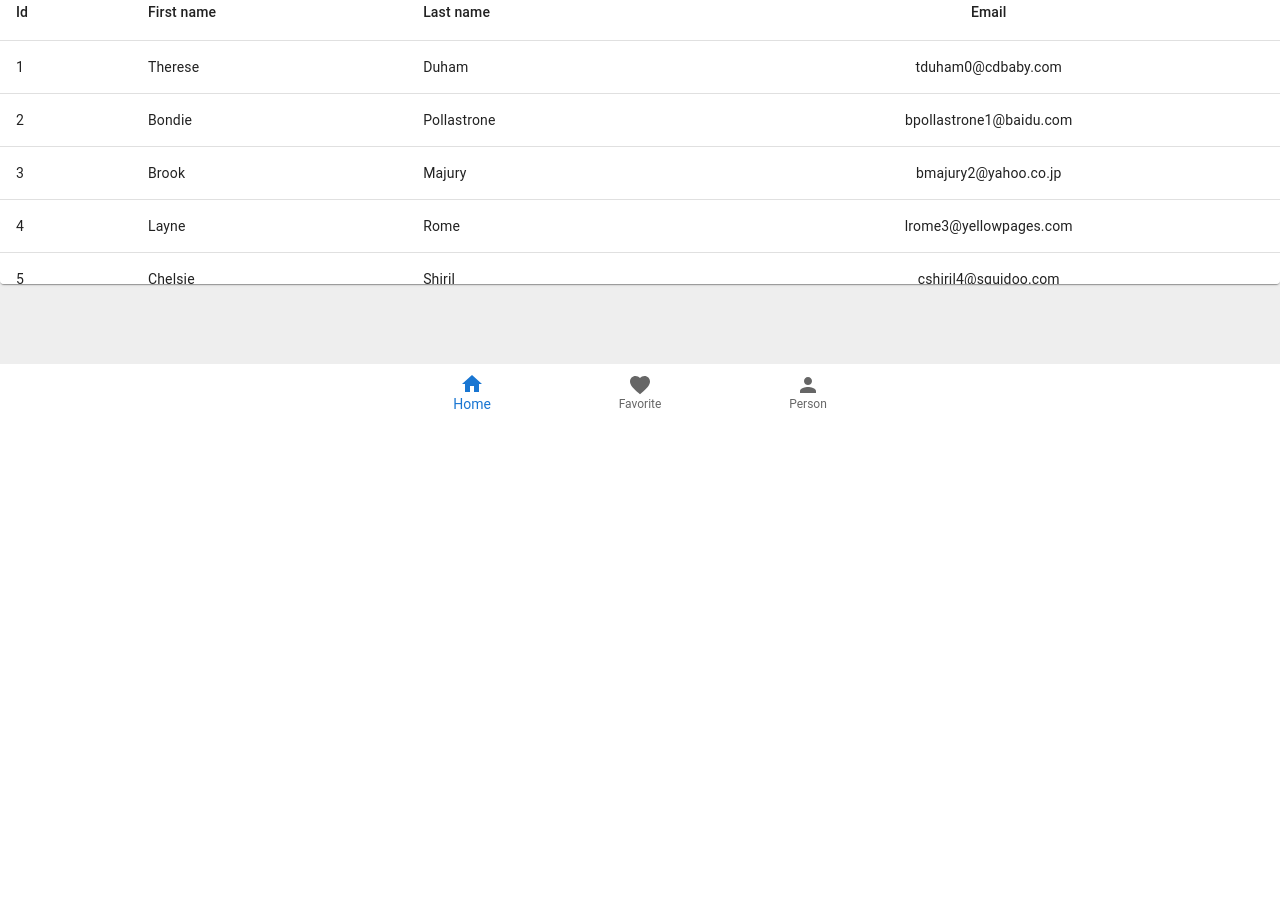
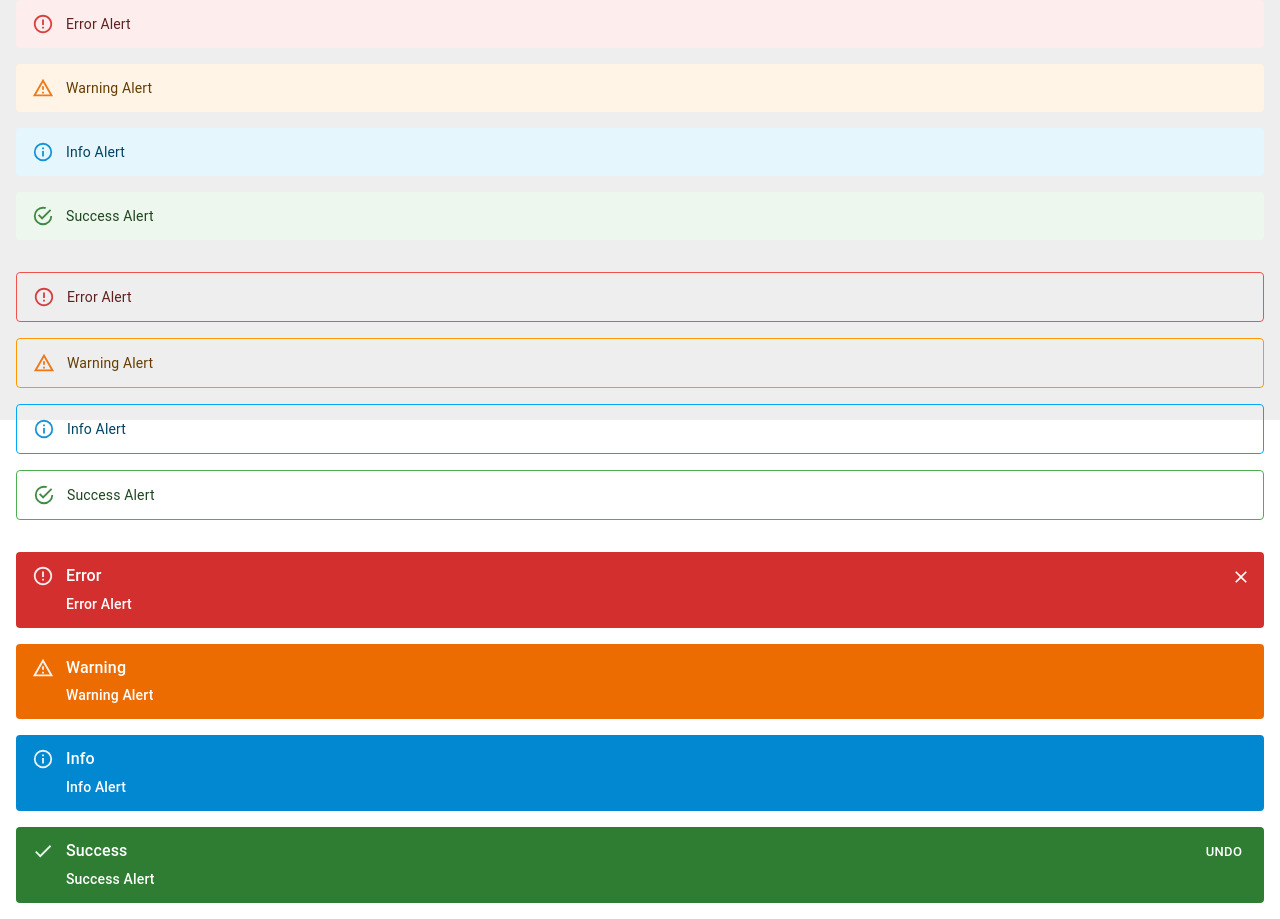
Before and after one commit to SantoshReddyBujala/Reactwebtype, a React (Create React App) app: page / in a window 1280 px wide. Shown: the part 380-1299 px from the top of the page. Before the commit the page ends 800 px from the top, so only its background shows below. Built offline with nearby package versions, Linux system fonts and the light colour scheme; a web font is replaced by a local one.

Commit message:
Alert completed

```diff
--- a/src/App.tsx
+++ b/src/App.tsx
@@ -27,6 +27,7 @@ import MuiList from "./components/MuiList";
 import MuiChips from "./components/MuiChips";
 import MuiTooltip from "./components/MuiTooltip";
 import MuiTable from "./components/MuiTable";
+import MuiAlert from "./components/MuiAlert";
 
 const App: React.FC = () => {
   return (
@@ -34,7 +35,8 @@ const App: React.FC = () => {
       <MuiMenu />
       <MuiAvatar />
       <MuiBadge />
-      <MuiTable />
+      <MuiAlert />
+      {/* <MuiTable /> */}
       {/* <MuiList /> */}
       {/* <MuiChips /> */}
       {/* <MuiTooltip /> */}
@@ -58,7 +60,7 @@ const App: React.FC = () => {
       <MuiTextField />
       <MuiButton />
       <MuiTypography /> */}
-      <MuiBottomNav />
+      {/* <MuiBottomNav /> */}
     </div>
   );
 };
--- /dev/null
+++ b/src/components/MuiAlert.tsx
@@ -0,0 +1,63 @@
+import { Alert, AlertTitle, Button, Stack } from "@mui/material";
+import React from "react";
+import CheckIcon from "@mui/icons-material/Check";
+
+const MuiAlert = () => {
+  return (
+    <>
+      <Stack spacing={2} p={2}>
+        <Alert severity="error"> Error Alert</Alert>
+        <Alert severity="warning">Warning Alert</Alert>
+        <Alert severity="info">Info Alert</Alert>
+        <Alert severity="success">Success Alert</Alert>
+      </Stack>
+      <Stack spacing={2} p={2}>
+        <Alert variant="outlined" severity="error">
+          Error Alert
+        </Alert>
+        <Alert variant="outlined" severity="warning">
+          Warning Alert
+        </Alert>
+        <Alert variant="outlined" severity="info">
+          Info Alert
+        </Alert>
+        <Alert variant="outlined" severity="success">
+          Success Alert
+        </Alert>
+      </Stack>
+      <Stack spacing={2} p={2}>
+        <Alert
+          variant="filled"
+          severity="error"
+          onClose={() => alert("Close alert")}
+        >
+          <AlertTitle>Error</AlertTitle>
+          Error Alert
+        </Alert>
+        <Alert variant="filled" severity="warning">
+          <AlertTitle>Warning</AlertTitle>
+          Warning Alert
+        </Alert>
+        <Alert variant="filled" severity="info">
+          <AlertTitle>Info</AlertTitle>
+          Info Alert
+        </Alert>
+        <Alert
+          variant="filled"
+          severity="success"
+          icon={<CheckIcon fontSize="inherit" />}
+          action={
+            <Button size="small" color="inherit">
+              UNDO
+            </Button>
+          }
+        >
+          <AlertTitle>Success</AlertTitle>
+          Success Alert
+        </Alert>
+      </Stack>
+    </>
+  );
+};
+
+export default MuiAlert;
```
